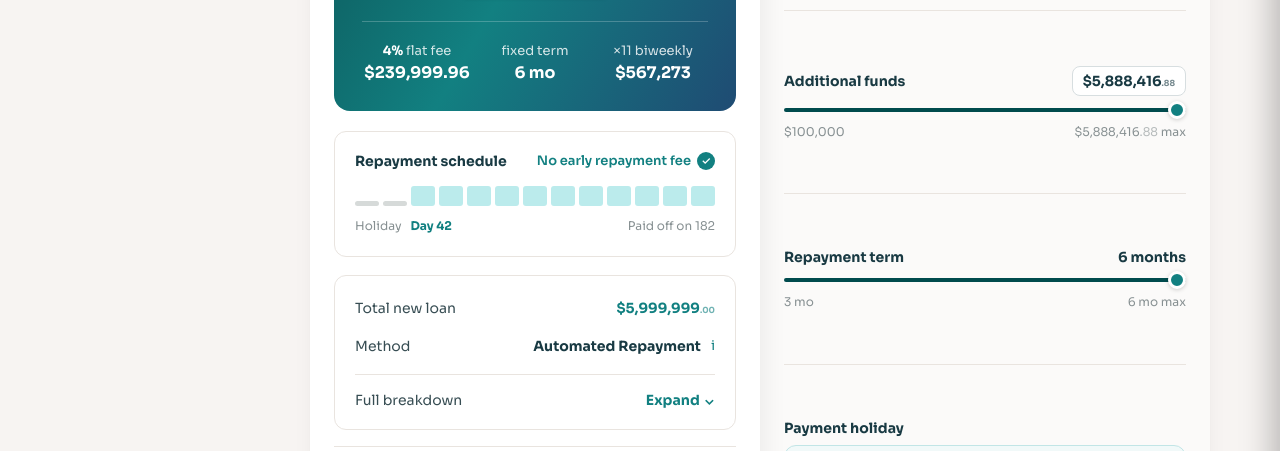
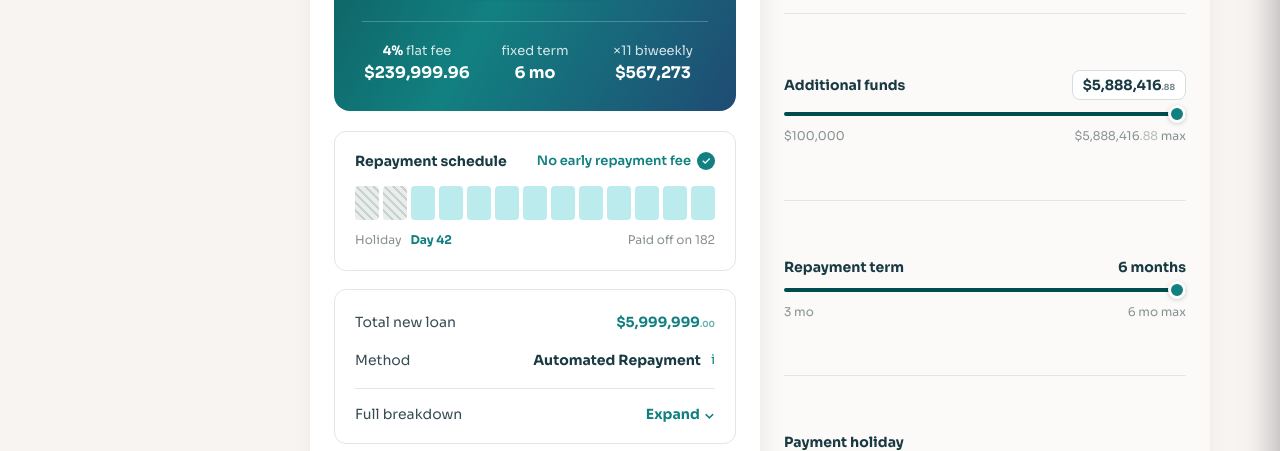
Before and after one commit to ana-ned/offer-screen-redesign, a plain HTML site: page index.html in a window 1280 px wide. Shown: the part 283-734 px from the top of the page. Drawn offline with Linux system fonts and the light colour scheme.

Commit message:
Graph: full-height diagonal-hatch holiday bars + taller square bars in sectioned layout (match Figma)

```diff
--- a/index.html
+++ b/index.html
@@ -84,6 +84,11 @@
   .strip>div.short{height:10px;background:var(--barFaded)}
   .strip>div.fade{background:var(--barFaded)}
   .strip>div.hol{height:5px;background:#d6dad9}
+  /* new sectioned layout: taller square bars; holiday bars are full-height diagonal hatch (matches Figma 2426-5789) */
+  body.sec-layout .strip{height:34px}
+  body.sec-layout .strip>div{border-radius:4px}
+  body.sec-layout .strip>div.full{height:34px}
+  body.sec-layout .strip>div.hol{height:34px;background:repeating-linear-gradient(45deg,#c8d2d0,#c8d2d0 2px,#e9edec 2px,#e9edec 6px)}
   .graph-head{font-size:13px;font-weight:700;color:var(--ink);margin-bottom:10px}
   .strip-axis{position:relative;height:18px;margin-top:12px;font-size:12px;color:var(--muted)}
   .strip-axis #sa-l{position:absolute;left:0}
```
